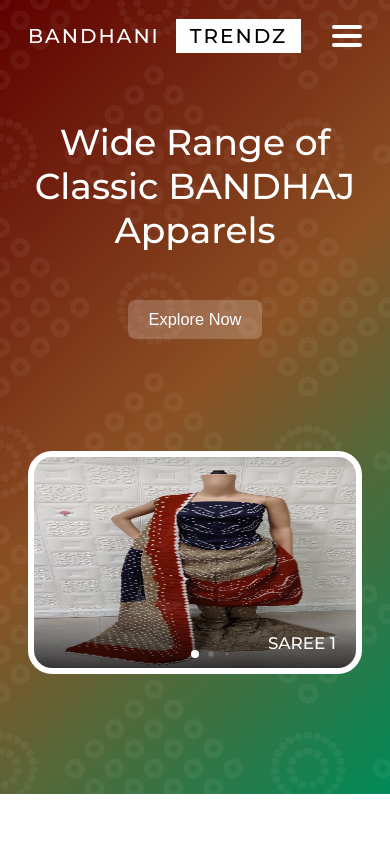
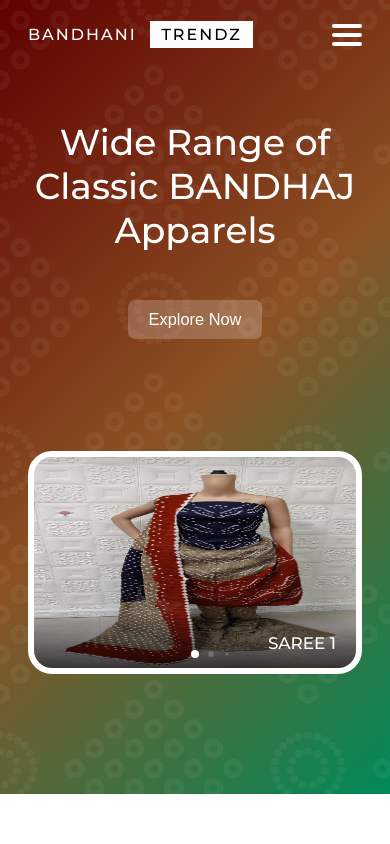
Before and after one commit to SuhelMakkad/BandhaniTrendz, a Next.js app: page / in a window 390 px wide. Shown: the top 844 px of the page. Built offline with nearby package versions, Linux system fonts and the light colour scheme.

Commit message:
fixed navbar active/inactive issue

```diff
--- a/component/CategoriesCard/CategoriesCard.module.css
+++ b/component/CategoriesCard/CategoriesCard.module.css
@@ -23,6 +23,7 @@
 }
 
 .title {
+  width: min-content; /* to have one word in one line */
   color: #fff;
   text-transform: uppercase;
   font-weight: var(--fw-semi-bold);
--- a/component/Logo/Logo.module.css
+++ b/component/Logo/Logo.module.css
@@ -8,5 +8,11 @@
   color: black;
   background-color: rgb(253, 253, 253);
   padding: 0.25em 0.7em;
-  margin-left: 1rem;
+  margin-left: 0.85em;
 }
+
+@media (max-width: 550px) {
+  .logoWrapper {
+    font-size: 1rem;
+  }
+}
--- a/component/Navbar/index.js
+++ b/component/Navbar/index.js
@@ -1,37 +1,17 @@
 import Logo from "../Logo";
 import Link from "next/link";
-import { useEffect, useState } from "react";
+import { useLayoutEffect, useState } from "react";
 import { useRouter } from "next/router";
 
 import styles from "./Navbar.module.css";
 
-export default function Navbar({ isTransparent, firstSection }) {
+export default function Navbar({ isTransparent, isActive }) {
   const [isOpen, setIsOpen] = useState(false);
-  const [isIntersecting, setIsIntersecting] = useState(false);
   const router = useRouter();
-
-  useEffect(() => {
-    if (!(firstSection || firstSection.current)) return;
-
-    const sectionOneOptions = {
-      rootMargin: "0px 0px 0px 0px",
-      threshold: 1,
-    };
-
-    const sectionOneObserver = new IntersectionObserver((entries, sectionOneObserver) => {
-      entries.forEach((entry) => {
-        setIsIntersecting(entry.isIntersecting);
-      });
-    }, sectionOneOptions);
-
-    sectionOneObserver.observe(firstSection.current);
-
-    return () => sectionOneObserver && sectionOneObserver.unobserve(firstSection.current);
-  }, []);
 
   return (
     <nav
-      className={`${styles.nav} ${isIntersecting ? "inactive" : "active"} ${
+      className={`${styles.nav} ${isActive ? "inactive" : "active"} ${
         isTransparent ? "" : "bg-gradient"
       }  ${isOpen ? styles.open : ""}`}
     >
--- a/pages/index.js
+++ b/pages/index.js
@@ -4,7 +4,7 @@ import Navbar from "../component/Navbar";
 import Carousel from "../component/Carousel";
 import CategoriesCard from "../component/CategoriesCard";
 import Footer from "../component/Footer";
-import { useEffect, useRef, useState } from "react";
+import { useLayoutEffect, useEffect, useRef, useState } from "react";
 
 import styles from "../styles/Home.module.css";
 import ProductCard from "../component/ProductCard";
@@ -14,7 +14,27 @@ export default function Home() {
   const [heroImages, setHeroImages] = useState([]);
   const [bestSellers, setBestSellers] = useState([]);
   const [categories, setCategories] = useState([]);
+  const [isIntersecting, setIsIntersecting] = useState(false);
   const firstSection = useRef(null);
+
+  useLayoutEffect(() => {
+    if (!(firstSection && firstSection.current)) return;
+
+    const sectionOneOptions = {
+      rootMargin: "0px 0px 0px 0px",
+      threshold: 1,
+    };
+
+    const sectionOneObserver = new IntersectionObserver((entries, sectionOneObserver) => {
+      entries.forEach((entry) => {
+        setIsIntersecting(entry.isIntersecting);
+      });
+    }, sectionOneOptions);
+
+    sectionOneObserver.observe(firstSection.current);
+
+    return () => sectionOneObserver && sectionOneObserver.unobserve(firstSection.current);
+  }, []);
 
   useEffect(() => {
     setHeroImages([
@@ -92,7 +112,7 @@ export default function Home() {
         <link rel="icon" href="/favicon.ico" />
       </Head>
 
-      <Navbar firstSection={firstSection} isTransparent={true} />
+      <Navbar isActive={isIntersecting} isTransparent={true} />
 
       <main className={styles.main}>
         <section id={styles.heroSection} className="bg-gradient bg-pattern-1" ref={firstSection}>
```
